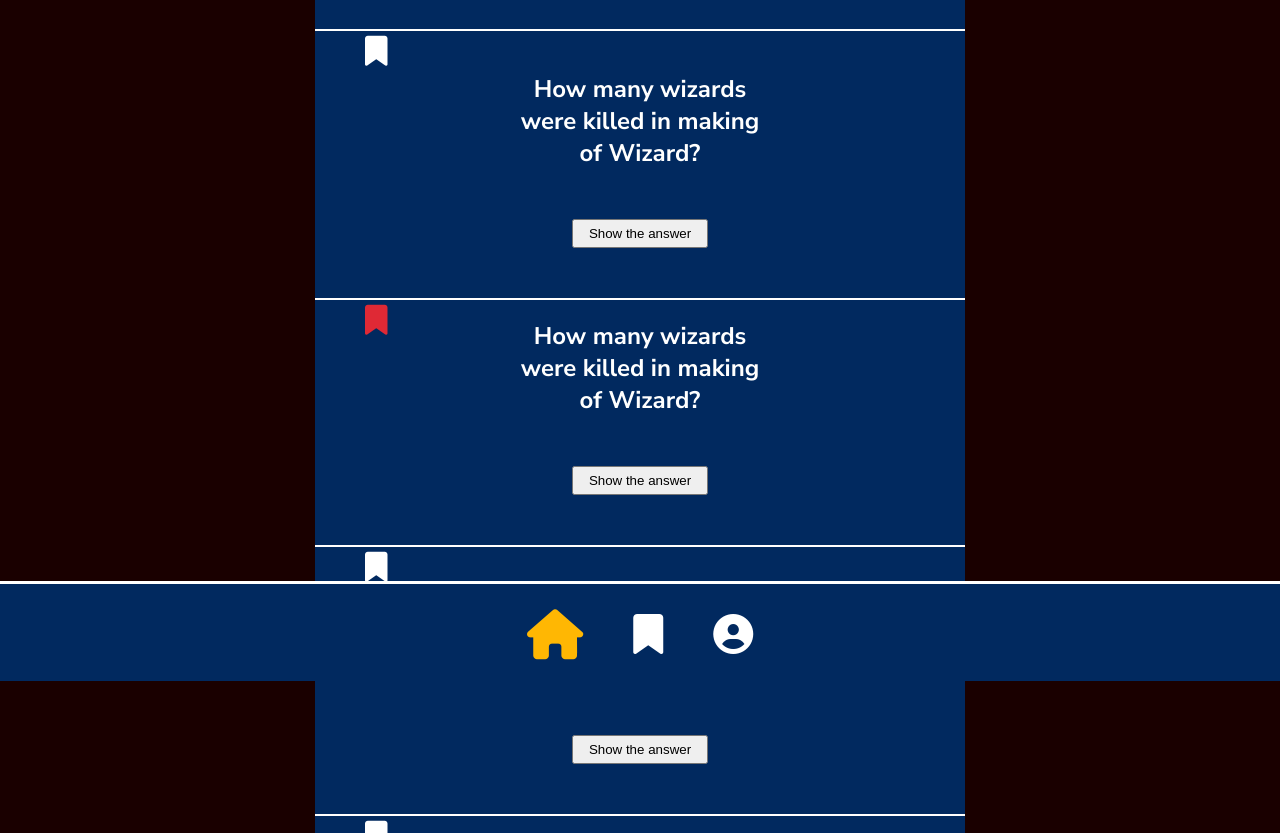
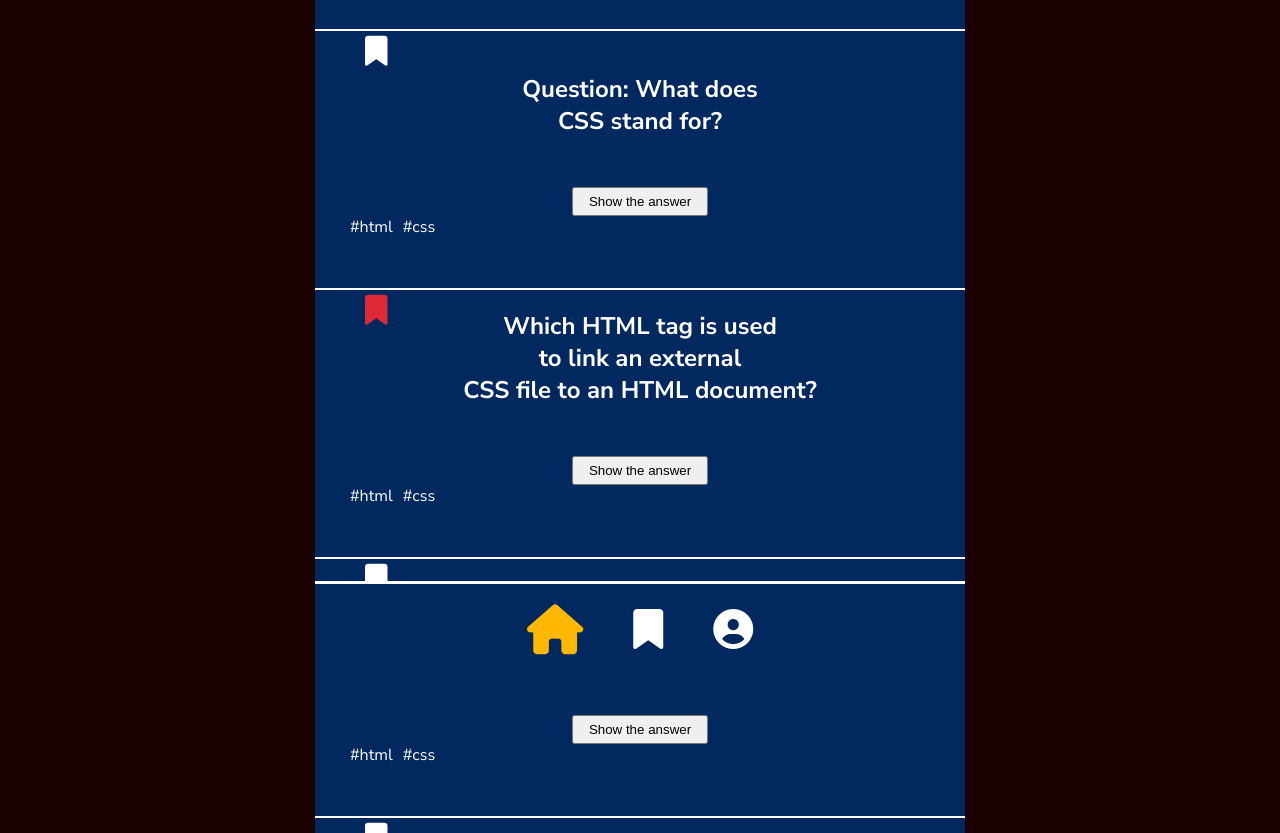
Before and after one commit to AdamKuzniarski/quiz-app-proj1-V2, a website: page index.html in a window 1280 px wide. Shown: the part 119-952 px from the top of the page. Drawn offline with Linux system fonts and the light colour scheme.

Commit message:
position sticky on navBar and tags add

```diff
--- a/css/footer.css
+++ b/css/footer.css
@@ -2,17 +2,14 @@ nav {
   height: 100px;
   width: 100%;
   background: var(--backround-clr);
-  position: fixed;
-  bottom: 0;
-  left: 50%;
-  transform: translateX(-50%);
+  position: sticky;
   bottom: 0;
   z-index: 2;
   border-top: 3px solid var(--txt-clr);
 }
 
 nav ul {
-  height: 100px;
+  height: 100x;
   display: flex;
   flex-direction: row;
   justify-content: center;
@@ -22,4 +19,5 @@ nav ul {
 
 nav a i {
   font-size: 40px;
+  padding-top: 20px;
 }
--- a/css/main.css
+++ b/css/main.css
@@ -23,3 +23,14 @@
 .answer__btn {
   padding: 5px 15px;
 }
+
+
+.tags-container{
+display: flex;
+gap: 10px;
+margin-left: 35px;
+}
+
+.tag{
+  color: var(--txt-clr);
+}
--- a/index.html
+++ b/index.html
@@ -31,14 +31,17 @@
               <i class="fa-solid fa-bookmark question__bookmark"></i>
             </button>
             <h2>
-              How many wizards <br />
-              were killed in making <br />
-              of Wizard?
+              Question: What does <br />
+              CSS stand for?
             </h2>
           </div>
           <div class="answer">
             <button class="answer__btn">Show the answer</button>
-            <h3 class="hide">All of them</h3>
+            <h3 class="hide">Cascading Style Sheets</h3>
+            <div class="tags-container">
+              <p class="tag">#html</p>
+              <p class="tag">#css</p>
+            </div>
           </div>
         </div>
         <div class="card border-btm">
@@ -47,14 +50,41 @@
               class="fa-solid fa-bookmark question__bookmark bookmark--mark"
             ></i>
             <h2>
-              How many wizards <br />
-              were killed in making <br />
-              of Wizard?
+              Which HTML tag is used <br />
+              to link an external <br />
+              CSS file to an HTML document?
             </h2>
           </div>
           <div class="answer">
             <button class="answer__btn">Show the answer</button>
-            <h3 class="hide">All of them</h3>
+            <h3 class="hide">&lt;link&gt;</h3>
+            <div class="tags-container">
+              <p class="tag">#html</p>
+              <p class="tag">#css</p>
+            </div>
+          </div>
+        </div>
+        <div class="card border-btm">
+          <div class="question">
+            <button class="icon-button">
+              <i class="fa-solid fa-bookmark question__bookmark"></i>
+            </button>
+            <h2>
+              What is the purpose of the <br />
+              HTML &lt;div&gt; element?
+            </h2>
+          </div>
+          <div class="answer">
+            <button class="answer__btn">Show the answer</button>
+            <h3 class="hide">
+              It is a container element used <br />
+              to group and style <br />
+              content together.
+            </h3>
+            <div class="tags-container">
+              <p class="tag">#html</p>
+              <p class="tag">#css</p>
+            </div>
           </div>
         </div>
         <div class="card border-btm">
@@ -65,23 +95,6 @@
             <h2>
               How many wizards <br />
               were killed in making <br />
-              of Wizard?
-            </h2>
-          </div>
-          <div class="answer">
-            <button class="answer__btn">Show the answer</button>
-            <h3 class="hide">All of them</h3>
-          </div>
-        </div>
-        <div class="card border-btm">
-          <div class="question">
-            <button class="icon-button">
-              <i class="fa-solid fa-bookmark question__bookmark"></i>
-            </button>
-            <h2>
-              How many wizards <br />
-              were killed in making <br />
-              of Uizard?
             </h2>
           </div>
           <div class="answer">
```
